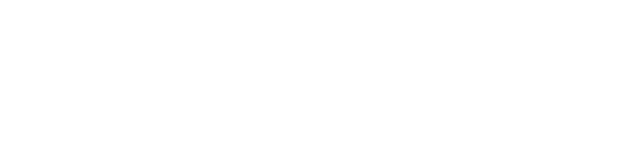
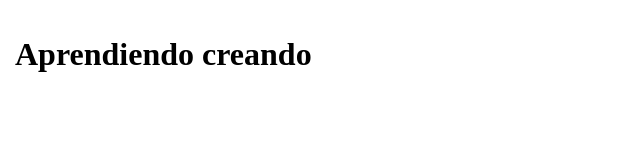
Before and after one commit to 1Oscar089/aprendizaje, a website built with Vite: page index.html in a window 1280 px wide. Shown: the whole page, without its empty margins (0-640 px from the left). Built offline with nearby package versions, Linux system fonts and the light colour scheme.

Commit message:
actualizacion

```diff
--- a/index.html
+++ b/index.html
@@ -6,10 +6,14 @@
     <title>Plataforma de Aprendizaje</title>
     <!--<script src="https://cdn.tailwindcss.com"></script>-->
     <style>
-
+        body{
+            margin: 0;
+            padding: 15px;
+        }
     </style>
 </head>
 <body>
-    <script src="./src/main.js"></script>
+    <main id="app"></main>
+    <script type="module" src="./src/main.js"></script>
 </body>
 </html>
--- a/package.json
+++ b/package.json
@@ -22,6 +22,7 @@
   },
   "homepage": "https://github.com/1Oscar089/aprendizaje#readme",
   "devDependencies": {
+    "shiki": "^4.6.0",
     "vite": "^8.3.8"
   }
 }
--- a/src/main.js
+++ b/src/main.js
@@ -0,0 +1,20 @@
+import { vistaInicio } from "./secciones/inicio";
+
+const contenedor = document.getElementById('app');
+
+const rutas = {
+    'inicio': vistaInicio,
+    /*'Unidad 1: Fundamentos, Sintaxis e Integración': vistaUnidad1*/
+};
+
+export function navegar(nombreVista) {
+    const vista = rutas[nombreVista] || vistaInicio;
+
+    localStorage.setItem('vistaActual', nombreVista);
+
+    contenedor.innerHTML = '';
+    vista(contenedor, navegar);
+}
+
+const vistaGuardada = localStorage.getItem('vistaActual') || 'inicio';
+navegar(vistaGuardada);
--- /dev/null
+++ b/src/secciones/inicio.js
@@ -0,0 +1,10 @@
+const items = {
+    CSS: `CSS`,
+}
+
+export function vistaInicio(contenedor, navegar){
+    let titulo = document.createElement('h1');
+    titulo.textContent = 'Aprendiendo creando';
+    contenedor.appendChild(titulo);
+
+};
```
Also changed, not shown: 1 other file.
